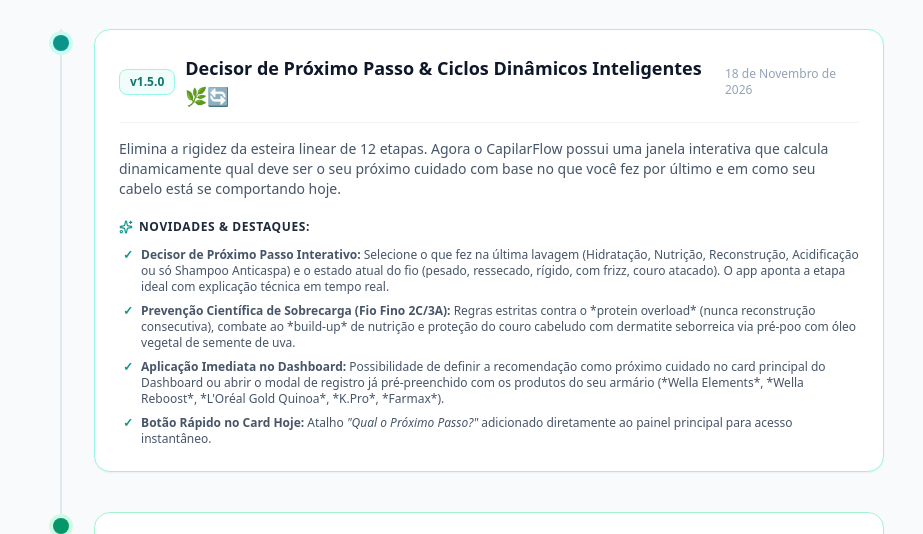
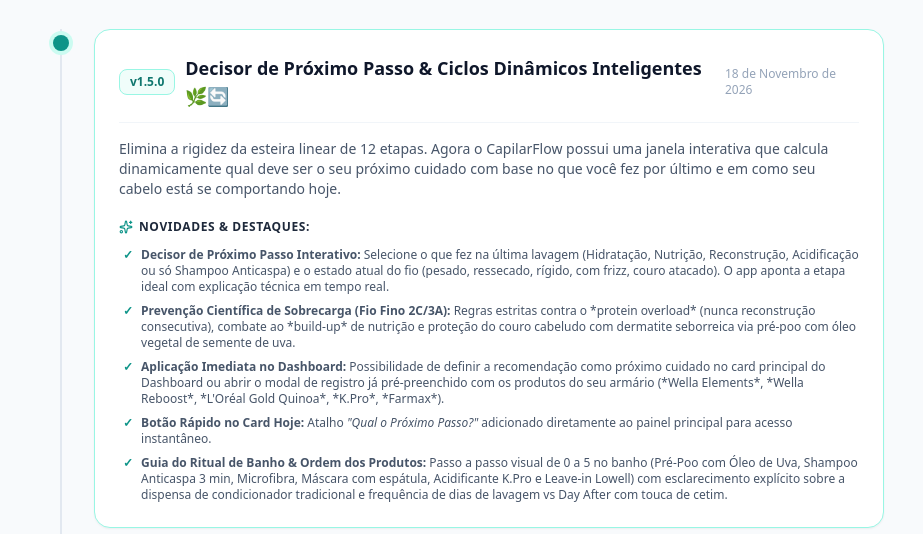
Before and after one commit to capellarienrico/cronograma-capilar, a website: page releases.html in a window 1280 px wide. Shown: the part 194-728 px from the top of the page, without its empty margins (180-1103 px from the left). Drawn offline with nearby package versions, Linux system fonts and the light colour scheme.

Commit message:
docs(releases): documentar guia do ritual de banho e ordem de produtos na v1.5.0

```diff
--- a/releases.html
+++ b/releases.html
@@ -128,6 +128,12 @@
                 <span class="text-teal-600 font-bold">✓</span>
                 <div>
                   <strong>Botão Rápido no Card Hoje:</strong> Atalho <em>"Qual o Próximo Passo?"</em> adicionado diretamente ao painel principal para acesso instantâneo.
+                </div>
+              </li>
+              <li class="flex items-start gap-2">
+                <span class="text-teal-600 font-bold">✓</span>
+                <div>
+                  <strong>Guia do Ritual de Banho & Ordem dos Produtos:</strong> Passo a passo visual de 0 a 5 no banho (Pré-Poo com Óleo de Uva, Shampoo Anticaspa 3 min, Microfibra, Máscara com espátula, Acidificante K.Pro e Leave-in Lowell) com esclarecimento explícito sobre a dispensa de condicionador tradicional e frequência de dias de lavagem vs Day After com touca de cetim.
                 </div>
               </li>
             </ul>
```
